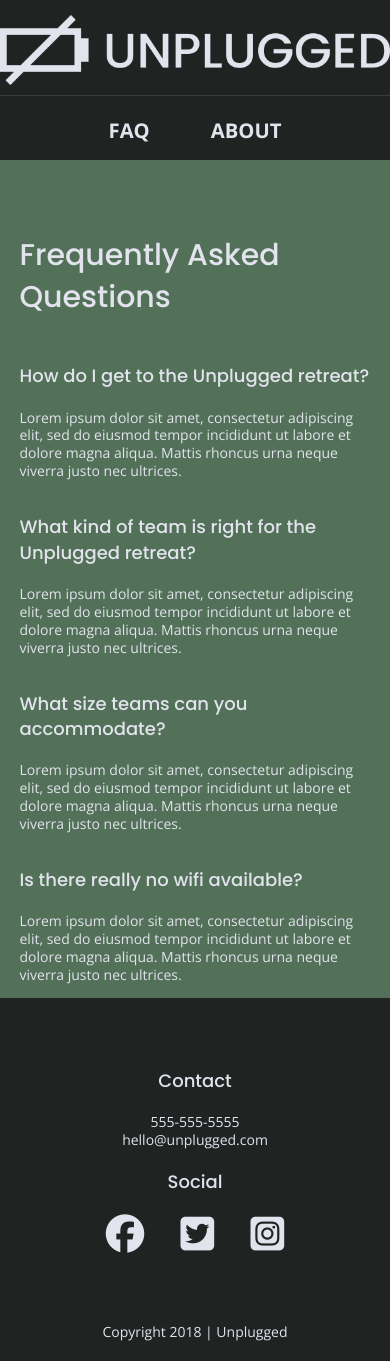
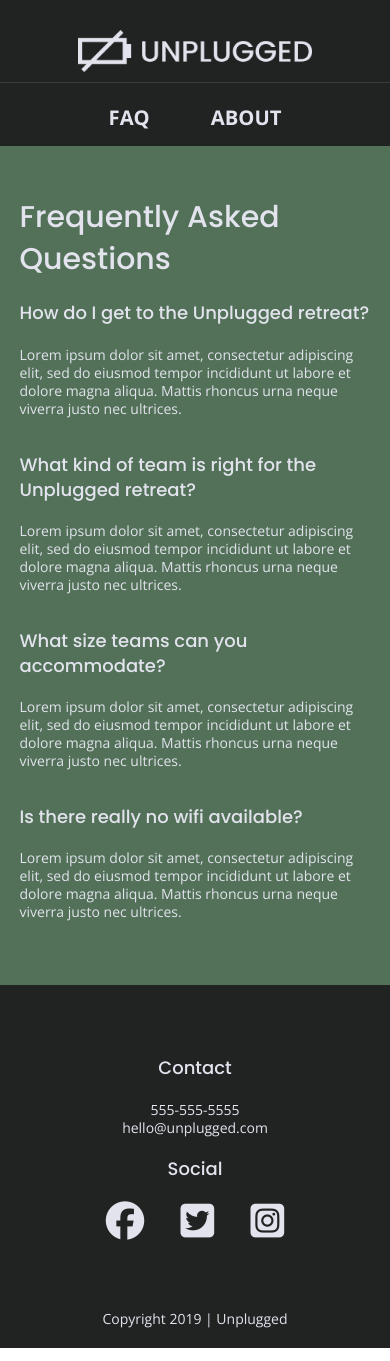
Before and after one commit to kellyraefoote/Unplugged-Retreat, a website: page faq/index.html in a window 390 px wide. Drawn offline with nearby package versions, Linux system fonts and the light colour scheme.

Commit message:
Final touches in FAQ pages for mobile, tablet, and desktop

```diff
--- a/css/main.css
+++ b/css/main.css
@@ -471,7 +471,7 @@ input[type=button] {
 }
 
 .faq .content-wrapper {
-  margin: 50px 0 0 0;
+  margin: 50px 0 50px 0;
   display: flex;
   justify-content: center;
   align-items: center;
@@ -483,6 +483,10 @@ input[type=button] {
   margin-bottom: 40px;
   font-weight: 300;
 
+}
+
+.faq h2 {
+  margin: 0;
 }
 
 .faq .questions-and-answers {
@@ -744,7 +748,11 @@ aside .form {
      About Page
 ========================================================================== */
 
-    .mission-content {
+header figure {
+  max-width: 40%;
+}
+
+.mission-content {
     display: flex;
     justify-content: space-between;
     align-items: column;
--- a/faq/index.html
+++ b/faq/index.html
@@ -32,7 +32,9 @@
   <!-- Add your site or application content here -->
   <header>
     <div class="content-wrapper">
-      <a href="#"><img src="../img/unpluggedlogo.png" alt="unplugged logo"></a>
+      <figure>
+        <a href="#"><img src="../img/unpluggedlogo.png" alt="unplugged logo"></a>
+      </figure>
       <div class="header-divider"></div>
       <nav>
         <ul>
@@ -92,7 +94,7 @@
       </div>
     </div>
     <div class="copyright">
-      <p>Copyright 2018 | Unplugged</p>
+      <p>Copyright 2019 | Unplugged</p>
     </div>
   </footer>
 
```
Also changed, not shown: about/index.html (+4 -2 lines).
